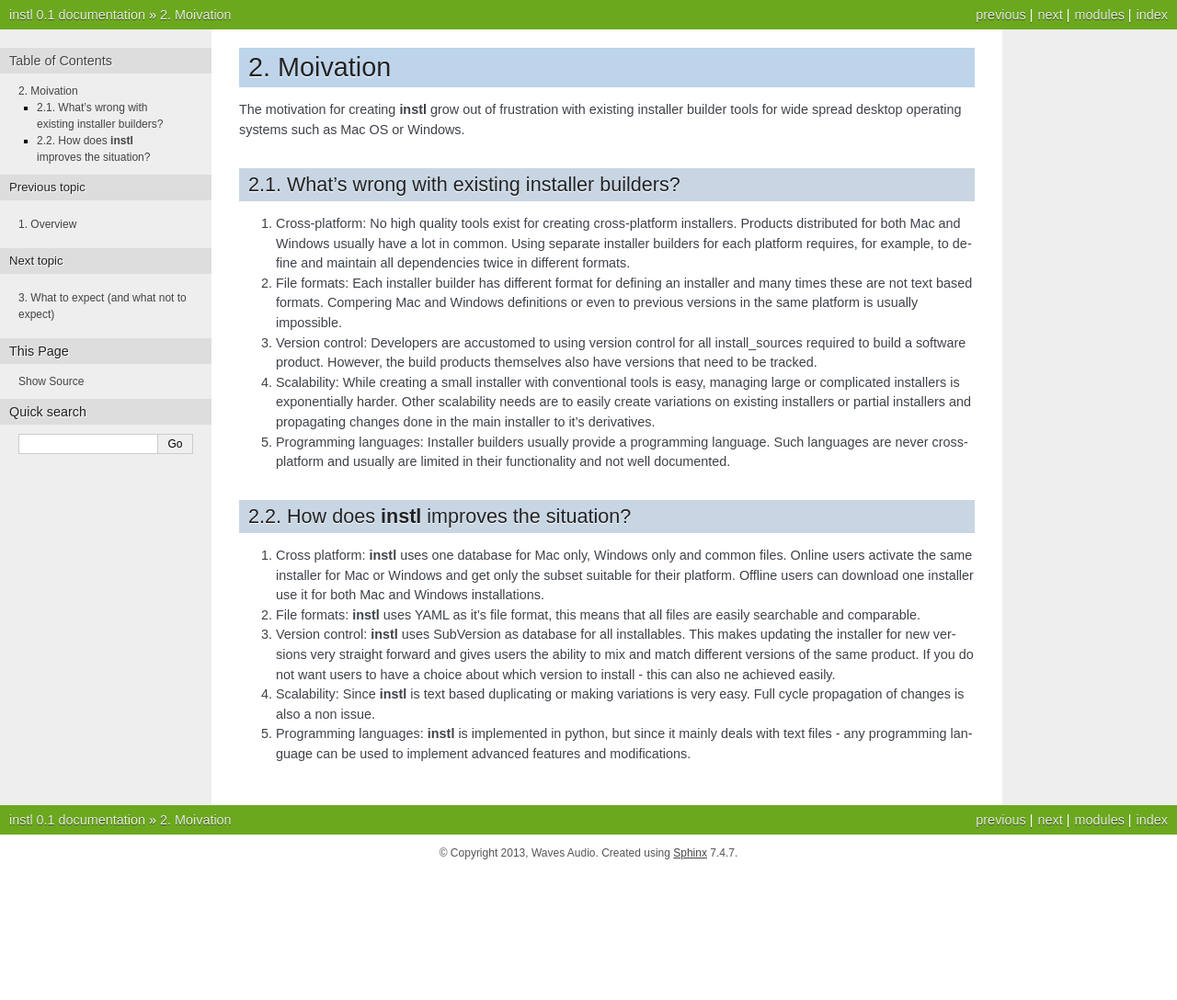
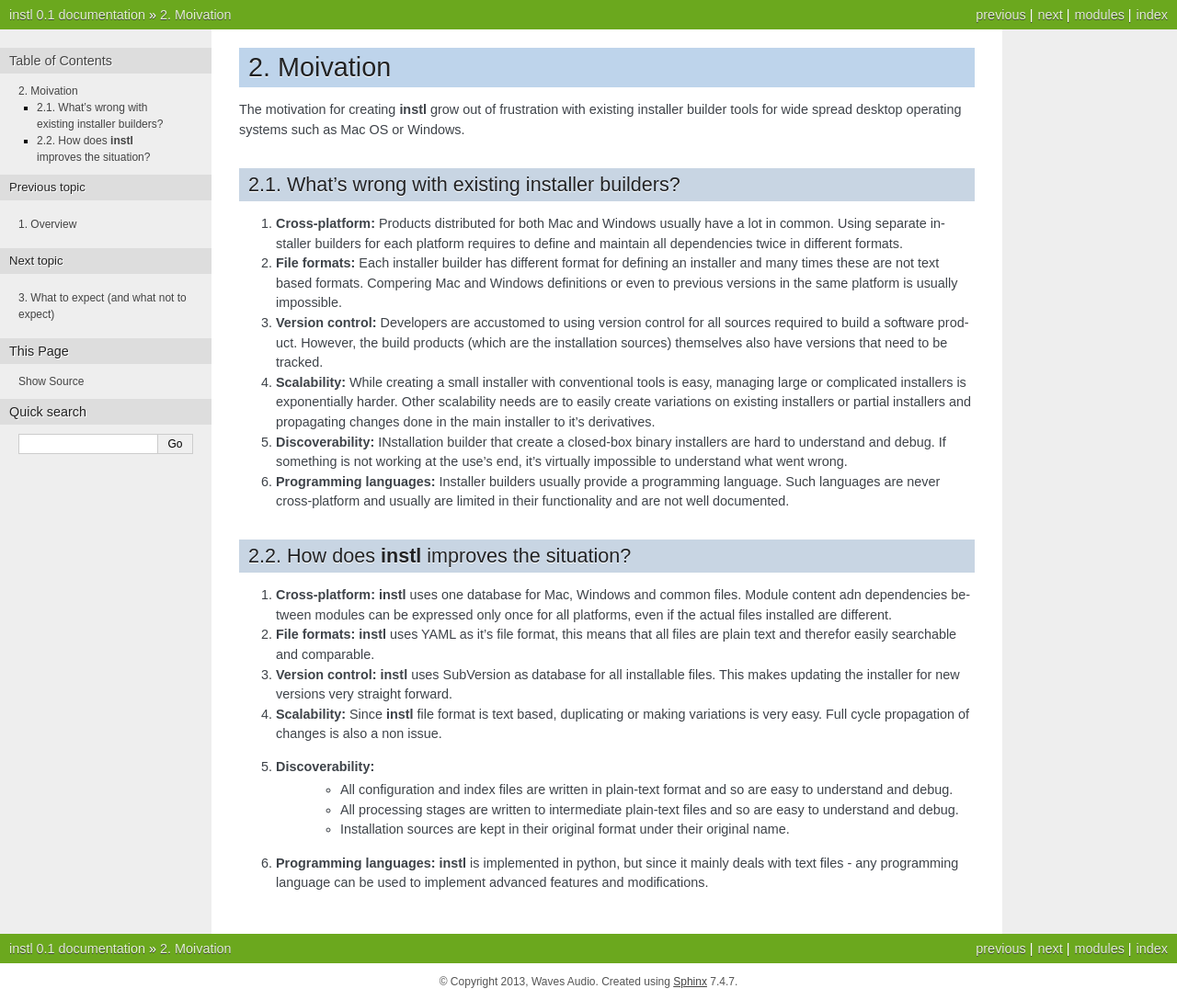
Before and after one commit to wavesaudio/instl, a Sphinx documentation site: the page built from sphinx/motivation.rst, in a window 1280 px wide. Shown: the whole page at 92% size. Built offline with Sphinx 7.4.7, drawn with Linux system fonts in a browser that asks for light colours; pages that are not in the unit, such as notebooks, are missing from menus; before the commit the page ends 948 px from its top, so only the background shows below that.

Commit message:
some doc changes and some exception reproting

```diff
--- a/sphinx/expect.rst
+++ b/sphinx/expect.rst
@@ -3,7 +3,7 @@ What to expect (and what not to expect)
 
 **instl** doesn't...
 -----------------
-* Create a GUI for the installer. If you need to inquire the user for choices and decisions, you will also need to create your own GUI application wraper around **instl**.
+* Create a GUI for the installer. If you need to inquire the user for choices and decisions, you will also need to create your own GUI application wrapper around **instl**.
 * Have a GUI for the developer of installers. All work is done in a text editor and on the command line. We think that this is a big advantage, especially for large or complicated projects.
 * Does not implement all functionality found in full grown installers. Unique or special install steps, such as installing drivers, can be done in conventional installer tools and be triggered by **instl**.
 
--- a/sphinx/motivation.rst
+++ b/sphinx/motivation.rst
@@ -5,16 +5,23 @@ The motivation for creating **instl** grow out of frustration with existing inst
 
 What's wrong with existing installer builders?
 ----------------------------------------------
-#. Cross-platform: No high quality tools exist for creating cross-platform installers. Products distributed for both Mac and Windows usually have a lot in common. Using separate installer builders for each platform requires, for example, to define and maintain all dependencies twice in different formats.
-#. File formats: Each installer builder has different format for defining an installer and many times these are not text based formats. Compering Mac and Windows definitions or even to previous versions in the same platform is usually impossible.
-#. Version control: Developers are accustomed to using version control for all install_sources required to build a software product. However, the build products themselves also have versions that need to be tracked.
-#. Scalability: While creating a small installer with conventional tools is easy, managing large or complicated installers is exponentially harder. Other scalability needs are to easily create variations on existing installers or partial installers and propagating changes done in the main installer to it's derivatives.
-#. Programming languages: Installer builders usually provide a programming language. Such languages are never cross-platform and usually are limited in their functionality and not well documented.
+#. **Cross-platform:** Products distributed for both Mac and Windows usually have a lot in common. Using separate installer builders for each platform requires to define and maintain all dependencies twice in different formats.
+#. **File formats:** Each installer builder has different format for defining an installer and many times these are not text based formats. Compering Mac and Windows definitions or even to previous versions in the same platform is usually impossible.
+#. **Version control:** Developers are accustomed to using version control for all sources required to build a software product. However, the build products (which are the installation sources) themselves also have versions that need to be tracked.
+#. **Scalability:** While creating a small installer with conventional tools is easy, managing large or complicated installers is exponentially harder. Other scalability needs are to easily create variations on existing installers or partial installers and propagating changes done in the main installer to it's derivatives.
+#. **Discoverability:** INstallation builder that create a closed-box binary installers are hard to understand and debug. If something is not working at the use's end, it's virtually impossible to understand what went wrong.
+#. **Programming languages:** Installer builders usually provide a programming language. Such languages are never cross-platform and usually are limited in their functionality and are not well documented.
 
 How does **instl** improves the situation?
 ------------------------------------------
-#. Cross platform: **instl** uses one database for Mac only, Windows only and common files. Online users activate the same installer for Mac or Windows and get only the subset suitable for their platform. Offline users can download one installer use it for both Mac and Windows installations.
-#. File formats: **instl** uses YAML as it's file format, this means that all files are easily searchable and comparable.
-#. Version control: **instl** uses SubVersion as database for all installables. This makes updating the installer for new versions very straight forward and gives users the ability to mix and match different versions of the same product. If you do not want users to have a choice about which version to install - this can also ne achieved easily.
-#. Scalability: Since **instl** is text based duplicating or making variations is very easy. Full cycle propagation of changes is also a non issue.
-#. Programming languages: **instl** is implemented in python, but since it mainly deals with text files - any programming language can be used to implement advanced features and modifications.
+#. **Cross-platform:** **instl** uses one database for Mac, Windows and common files. Module content adn dependencies between modules can be expressed only once for all platforms, even if the actual files installed are different.
+#. **File formats:** **instl** uses YAML as it's file format, this means that all files are plain text and therefor easily searchable and comparable.
+#. **Version control:** **instl** uses SubVersion as database for all installable files. This makes updating the installer for new versions very straight forward.
+#. **Scalability:** Since **instl** file format is text based, duplicating or making variations is very easy. Full cycle propagation of changes is also a non issue.
+#. **Discoverability:**
+            * All configuration and index files are written in plain-text format and so are easy to understand and debug.
+
+            * All processing stages are written to intermediate plain-text files and so are easy to understand and debug.
+
+            * Installation sources are kept in their original format under their original name.
+#. **Programming languages:** **instl** is implemented in python, but since it mainly deals with text files - any programming language can be used to implement advanced features and modifications.
```
Also changed, not shown: sphinx/architecture.rst (+12 -3 lines), sphinx/index.rst (+4 -13 lines), sphinx/overview.rst (+14 -7 lines), 5 other files.
